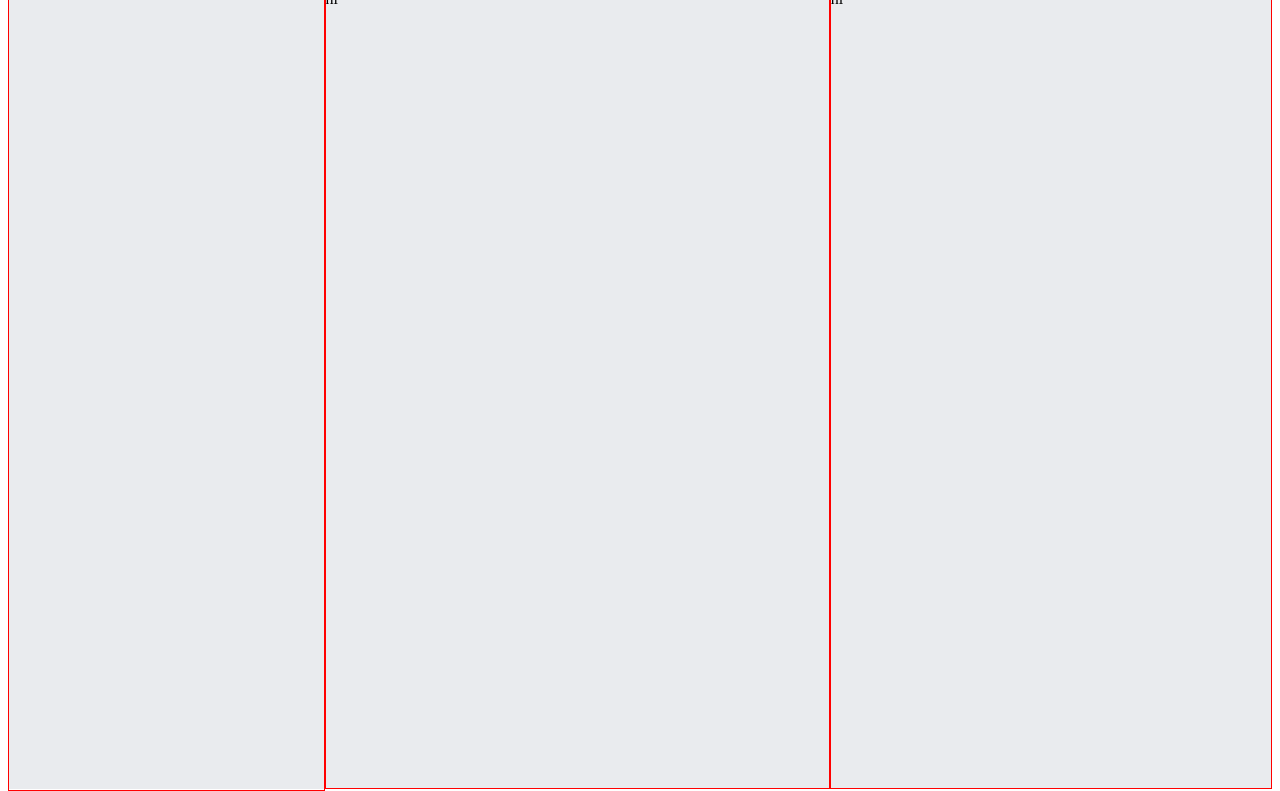
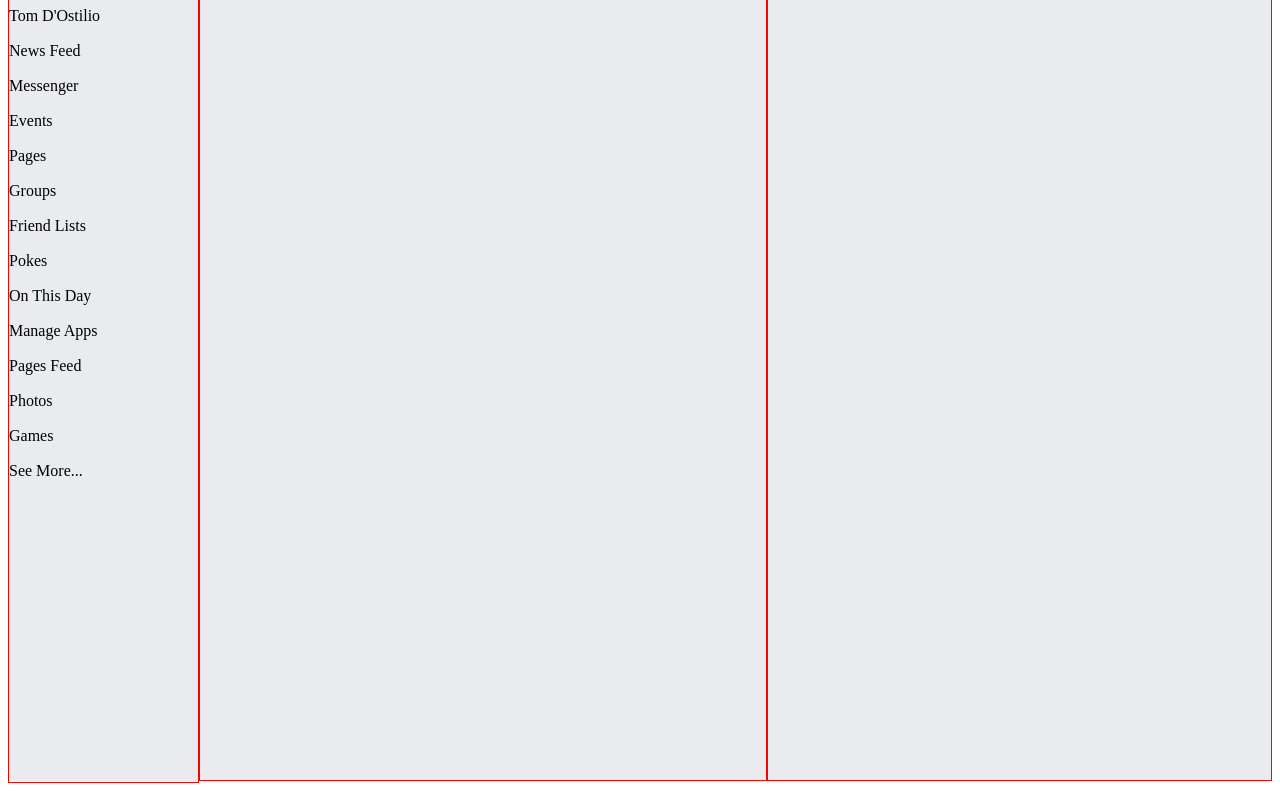
Before and after one commit to tdostilio/HTML-CSS-practice, a plain HTML site: page index.html in a window 1280 px wide. Shown: the part 62-853 px from the top of the page. Drawn offline with Linux system fonts and the light colour scheme.

Commit message:
created side bar and news feed box

```diff
--- a/index.html
+++ b/index.html
@@ -6,8 +6,6 @@
     <meta http-equiv="X-UA-Compatible" content="ie=edge">
     <title>Facebook Mock</title>
     <link rel="stylesheet" type="text/css" href="styles/main.css">
-</head>
-<body>
     <header class="banner">
     <img class="fb-icon" src="styles/facebook-icon.png">
     <input class="search-bar" type="text" placeholder="Search Facebook">
@@ -17,10 +15,29 @@
     <div class="newsfeed-home-button">Home</div>
     <img class="friends-tab" src="info.png">
     </header>
+</head>
+<body>
     <div class="main">
-        <div class="left-column"></div>
-        <div class="news-feed">hi</div>
-        <div class="right-column">hi</div>
+        <div class="left-column">
+            <ul class="options">
+                <li class="option-item">Tom D'Ostilio</li>
+                <li class="option-item">News Feed</li>
+                <li class="option-item">Messenger</li>
+                <li class="option-item">Events</li>
+                <li class="option-item">Pages</li>
+                <li class="option-item">Groups</li>
+                <li class="option-item">Friend Lists</li>
+                <li class="option-item">Pokes</li>
+                <li class="option-item">On This Day</li>
+                <li class="option-item">Manage Apps</li>
+                <li class="option-item">Pages Feed</li>
+                <li class="option-item">Photos</li>
+                <li class="option-item">Games</li>
+                <li class="option-item">See More...</li>
+            </ul>
+        </div>
+        <div class="news-feed">Lorem ipsum dolor sit amet, </div>
+        <div class="right-column">3</div>
     </div>
 
 </body>
--- a/styles/main.css
+++ b/styles/main.css
@@ -2,7 +2,13 @@ body, html {
     height: 100%;
 }
 
+body {
+    padding-top: 35px;
+}
+
 .banner {
+    top: 0;
+    position: fixed;
     background-color: rgb(59,89,152);
     width: 100%;
     color: white;
@@ -65,7 +71,7 @@ body, html {
 }
 
 .main {
-    display: flex;
+    display:flex;
     background: rgb(233,235,238);
     width: 100%;
     height: 100%;
@@ -73,16 +79,36 @@ body, html {
 
 .left-column {
     border: 1px solid red;
-    width: 25%;
+    width: 15%;
     height: 100%;
 }
 
 .news-feed {
-    width: 40%;
+    width: 45%;
     border: 1px solid red;
+    display: inline-block;
 }
 
 .right-column {
-    width: 35%;
+    width: 40%;
     border: 1px solid red;
+    display: inline-block;
 }
+
+.options {
+    list-style: none;
+    padding: 0;
+    line-height: 35px;
+    width: 15%;
+    position: fixed;
+
+}
+
+.option-item {
+    text-align: left;
+
+
+}
+.option-item:hover {
+    background: white;
+}
```
Lines whose indentation alone changed are shown as unchanged.
